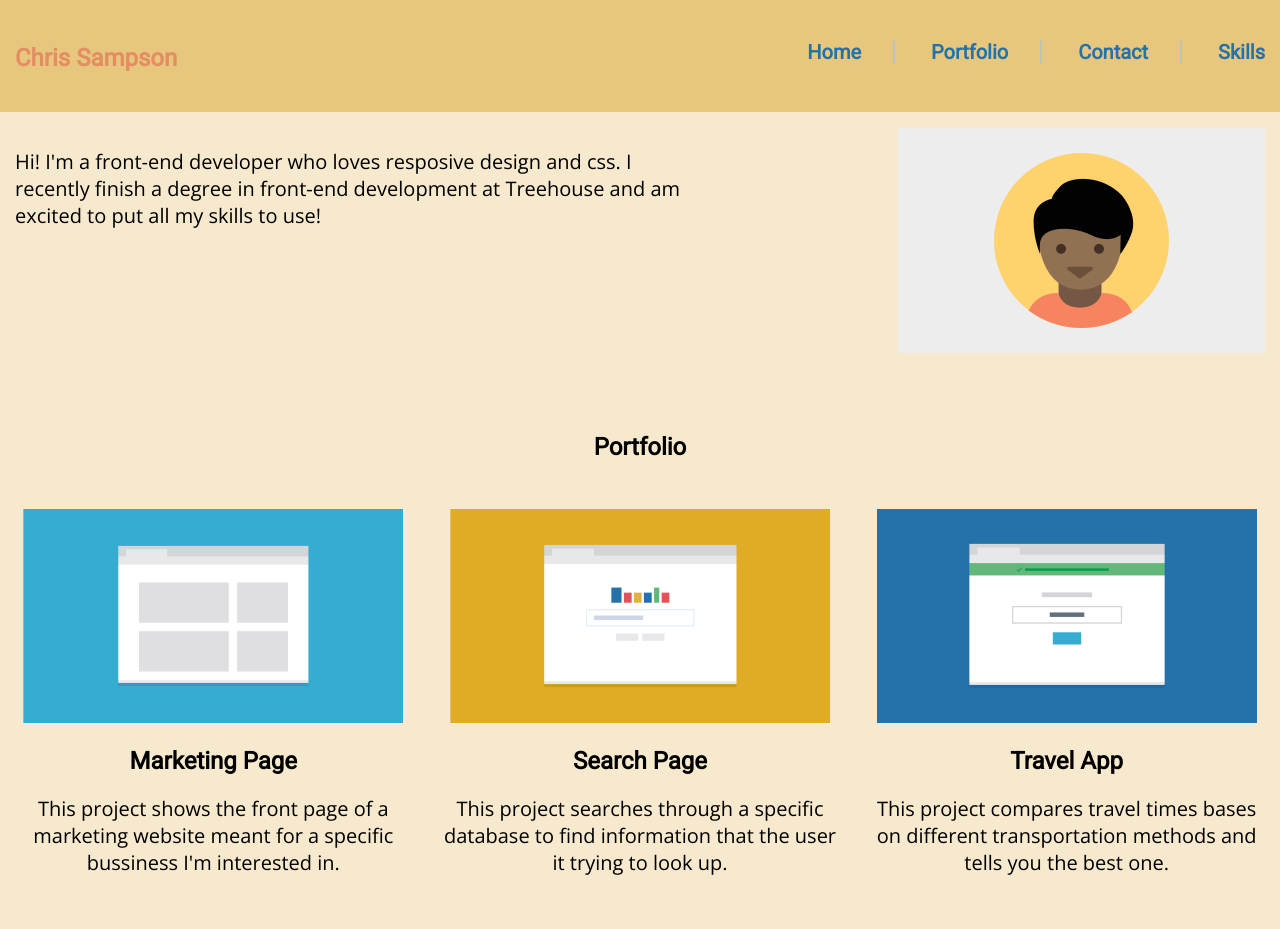
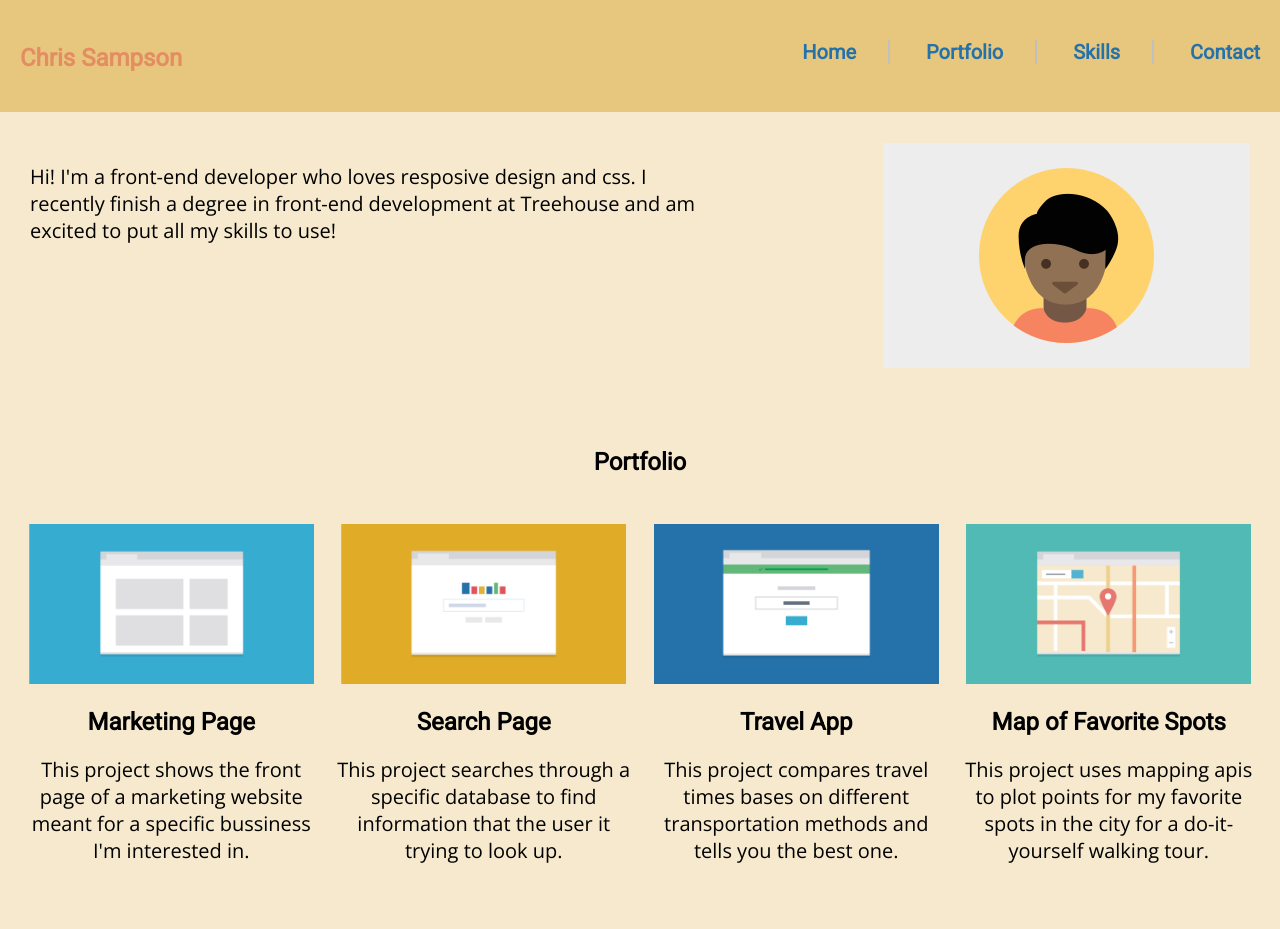
Before and after one commit to JorganBonstragel/MobileFirstLayout, a plain HTML site: page index.html in a window 1280 px wide. Shown: the top 929 px of the page. Drawn offline with nearby package versions, Linux system fonts and the light colour scheme.

Commit message:
added padding

```diff
--- a/CSS/style-mk2.css
+++ b/CSS/style-mk2.css
@@ -149,6 +149,9 @@ p{
 .bot-nav{
     padding-top: 1em;
 }
+.padding{
+    padding:15px;
+}
 /*-------------------------Clear Fix--------------------*/
 .clear-fix{
     clear:both;
@@ -166,13 +169,13 @@ p{
 }
 .nav-wrapper h1{
     float:left;
-    padding-left: 15px;
+    padding-left: 20px;
 
 
 }
 .nav-wrapper ul{
     float:right;
-    padding-right:15px;
+    padding-right:20px;
 
 }
 .intro{
@@ -197,14 +200,5 @@ p{
     text-align: left;
     max-width: 750px;
 }
+
 }
-/*------------------------------------------------*/
-@media(min-width:1230px){
-    .card{
-        max-width: 400px;
-    }
-    .profile-img{
-        max-width: 200%;
-
-    }
-}
--- a/index.html
+++ b/index.html
@@ -15,8 +15,8 @@
         <ul class="nav-bar">
             <li><a href="index.html">Home</a></li>
             <li><a href="#gallery">Portfolio</a></li>
+            <li><a href="#skills">Skills</a></li>
             <li><a href="#contact">Contact</a></li>
-            <li><a href="#skills">Skills</a></li>
         </ul>
     </nav>
 </div>
@@ -28,8 +28,8 @@
     </section>
 
     <section>
-        <h2 class="port">Portfolio</h2>
-        <div id="gallery" class='gallery'>
+        <h2 id="gallery" class="port">Portfolio</h2>
+        <div class='gallery'>
 
             <div class="card">
                 <img src="images/portfolio-1.png" alt="Portfolio Image 1" class="port-img">
@@ -96,8 +96,8 @@
             <ul class="nav-bar">
                 <li><a href="index.html">Home</a></li>
                 <li><a href="#gallery">Portfolio</a></li>
+                <li><a href="#skills">Skills</a></li>
                 <li><a href="#contact">Contact</a></li>
-                <li><a href="#skills">Skills</a></li>
             </ul>
         </nav>
 
```
